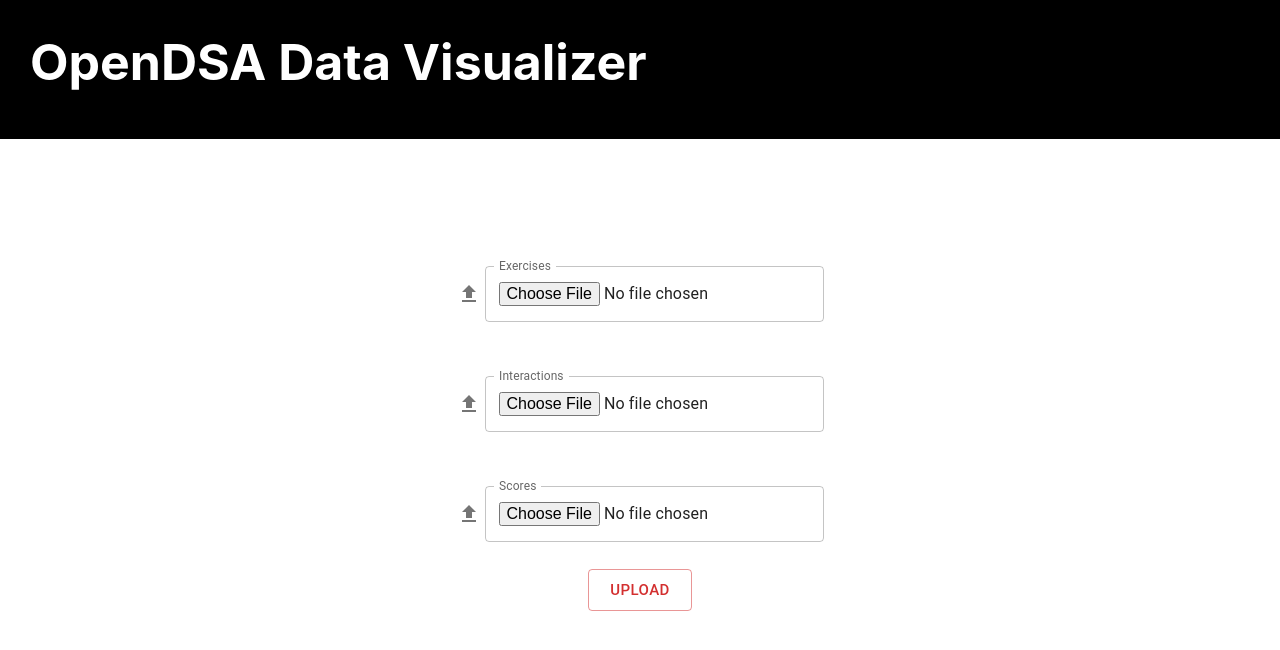
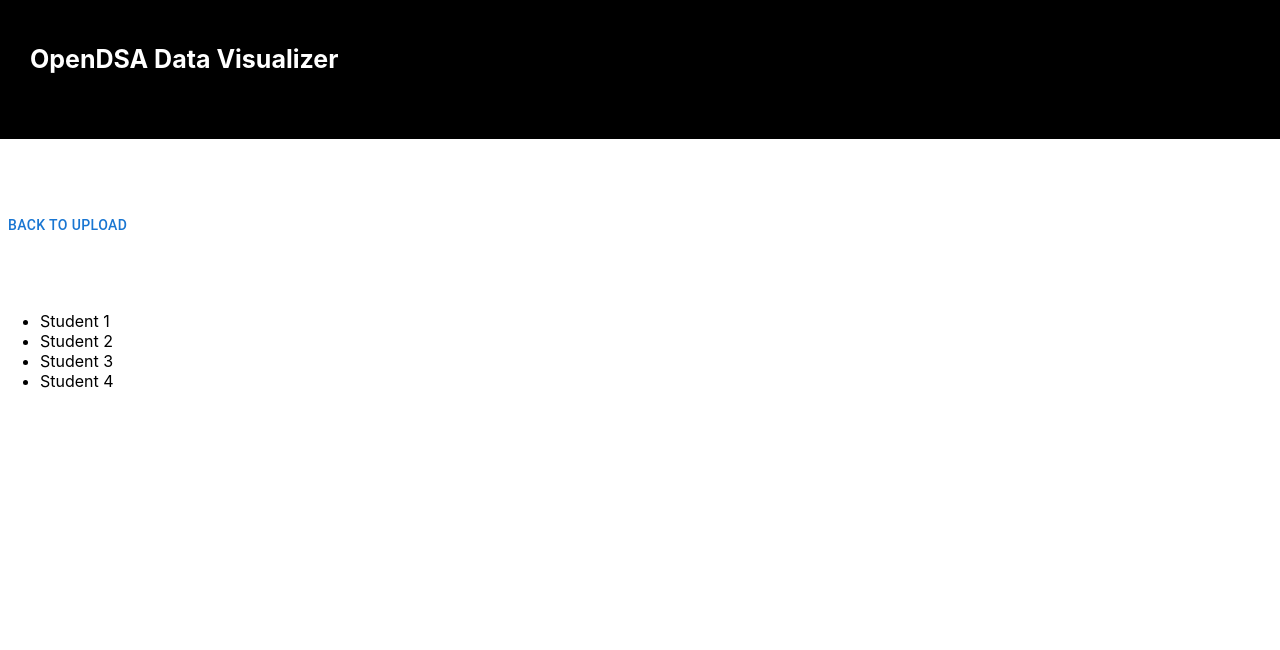
Before and after one commit to egol2/openDSAVisualizer, a React (Create React App) app in the folder frontend/: page / in a window 1280 px wide. Shown: the top 650 px of the page. Built offline with nearby package versions, Linux system fonts and the light colour scheme.

Commit message:
header as a separate component

```diff
--- a/frontend/src/App.js
+++ b/frontend/src/App.js
@@ -1,22 +1,17 @@
 import Upload from './pages/Upload';
 import Dashboard from './pages/Dashboard';
 import './App.css';
-import { BrowserRouter as Router,Routes, Route, Link } from 'react-router-dom';
+import { useLocation, Router, Routes, Route, Link } from 'react-router-dom';
+import Header from './components/Header';
 
 function App() {
+
   return (
-    <Router>
-      <div className="App">
-        <Routes>
-          <Route path="/upload" element={<Upload />} />
-          <Route path="/dashboard" element={<Dashboard />} />
-        </Routes>
 
-        <Upload/>
-
-      </div>
-    </Router>
-
+    <div>
+      <Header/>
+      <Dashboard/>
+    </div>
 
 
   );
--- /dev/null
+++ b/frontend/src/components/Header.js
@@ -0,0 +1,9 @@
+import '../styles/styles.css'
+
+const Header = () => {
+    return (
+        <h1 className='header'>OpenDSA Data Visualizer</h1>
+    );
+}
+
+export default Header;
--- a/frontend/src/pages/Dashboard.js
+++ b/frontend/src/pages/Dashboard.js
@@ -58,10 +58,8 @@
 
     return (
         <div>
-            <div className='dashboard-header'>
-                <h1>Dashboard</h1>
-                <Button className='back-to-upload-button' onClick={handleNavigate}>BACK TO Upload</Button>
-            </div>
+            <Button className='back-to-upload-button' onClick={handleNavigate}>BACK TO Upload</Button>
+
             <div className='dashboard-container'>
                 <StudentList students={studentsData} onStudentClick={handleStudentClick}/>
                 {selectedStudent && <StudentDetail student={selectedStudent} />}
--- a/frontend/src/pages/Upload.js
+++ b/frontend/src/pages/Upload.js
@@ -27,15 +27,13 @@
         console.log('Uploading file:', selectedFile);
         //sending the file to a server
 
-      setNavigateToDashboard(true);
       }
+
+      //setNavigateToDashboard(true);
     };
 
     return (
         <div className="upload-page-container">
-            <div className='header'>
-                <h1>OpenDSA Data Visualizer</h1>
-            </div>
 
             <div className='input-file-wrapper'>
                 <Box className='input-box' sx={{ display: 'flex', alignItems: 'center' }}>
--- a/frontend/src/styles/Upload.css
+++ b/frontend/src/styles/Upload.css
@@ -1,13 +1,3 @@
-.header {
-    margin-top: -21.44px;
-    color: rgb(255, 255, 255);
-    height: 120px;
-    background-color: black;
-    text-align:left;
-    padding: 20px 30px;
-    font-size: 25px;
-}
-
 .input-box {
     margin: 27px 0;
 }
--- /dev/null
+++ b/frontend/src/styles/styles.css
@@ -0,0 +1,11 @@
+.header {
+    margin-top: -21.44px;
+    color: rgb(255, 255, 255);
+    height: 120px;
+    background-color: black;
+    text-align:left;
+    padding: 20px 30px;
+    font-size: 25px;
+    display: flex;
+    align-items: center;
+}
```
